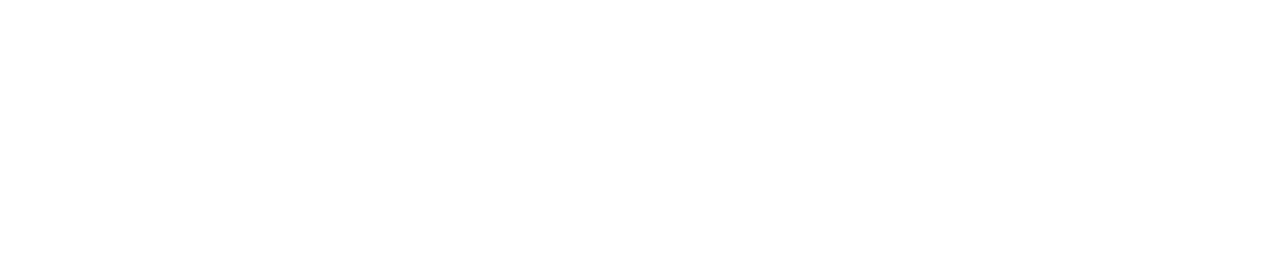
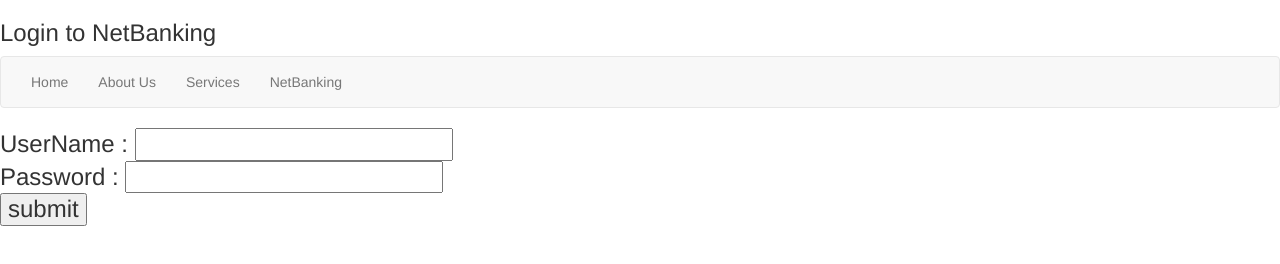
Before and after one commit to DarkShadowM/myWebSite, a plain HTML site: page login.html in a window 1280 px wide. Drawn offline with nearby package versions, Linux system fonts and the light colour scheme.

Commit message:
Update login.html

```diff
--- a/login.html
+++ b/login.html
@@ -1,4 +1,36 @@
 <html>
-  <head>
-    <title>Welcome Page</title>
-  </head>
+	<head>
+		<title>MyBank</title>
+		  <link rel="stylesheet" href="https://maxcdn.bootstrapcdn.com/bootstrap/3.4.1/css/bootstrap.min.css">
+  <script src="https://ajax.googleapis.com/ajax/libs/jquery/3.5.1/jquery.min.js"></script>
+  <script src="https://maxcdn.bootstrapcdn.com/bootstrap/3.4.1/js/bootstrap.min.js"></script>
+	</head>
+
+	<body>
+
+	<h3>Login to NetBanking</h3>
+
+<nav class="navbar navbar-default">
+  <div class="container-fluid">
+    <ul class="nav navbar-nav">
+      <li><a href="index.html">Home</a></li>
+      <li><a href="aboutUs.html">About Us</a></li>
+      <li><a href="services.html">Services</a></li>
+      <li><a href="login.html">NetBanking</a></li>
+    </ul>
+  </div>
+</nav>
+
+<form action="welcome.html">
+<h3>
+UserName : <input type="text" name="t1"><br>
+Password : <input type="password" name="t2"><br>
+
+<input type="submit" name="submit" value="submit">
+</h3>
+</form>
+
+
+
+	</body>
+	</html>
```
